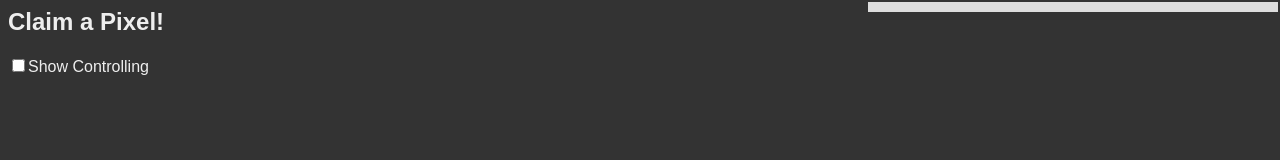
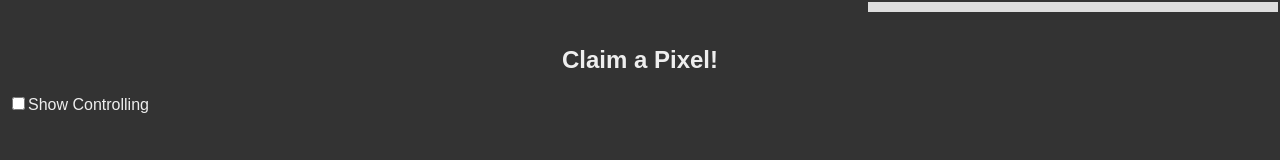
Before and after one commit to lbryio/pixelboard, a website: page src/index.html in a window 1280 px wide. Drawn offline with Linux system fonts and the light colour scheme; no server answers.

Commit message:
Minor changes in index.html

```diff
--- a/src/index.html
+++ b/src/index.html
@@ -8,9 +8,14 @@ body {
 	color: #eee;
 	font-family: arial;
 }
+
+h2 {
+	text-align: center;
+}
 </style>
 </head>
 <body>
+</br>
 <h2>Claim a Pixel!</h2>
 <div id="controls"></div>
 <script>
```
